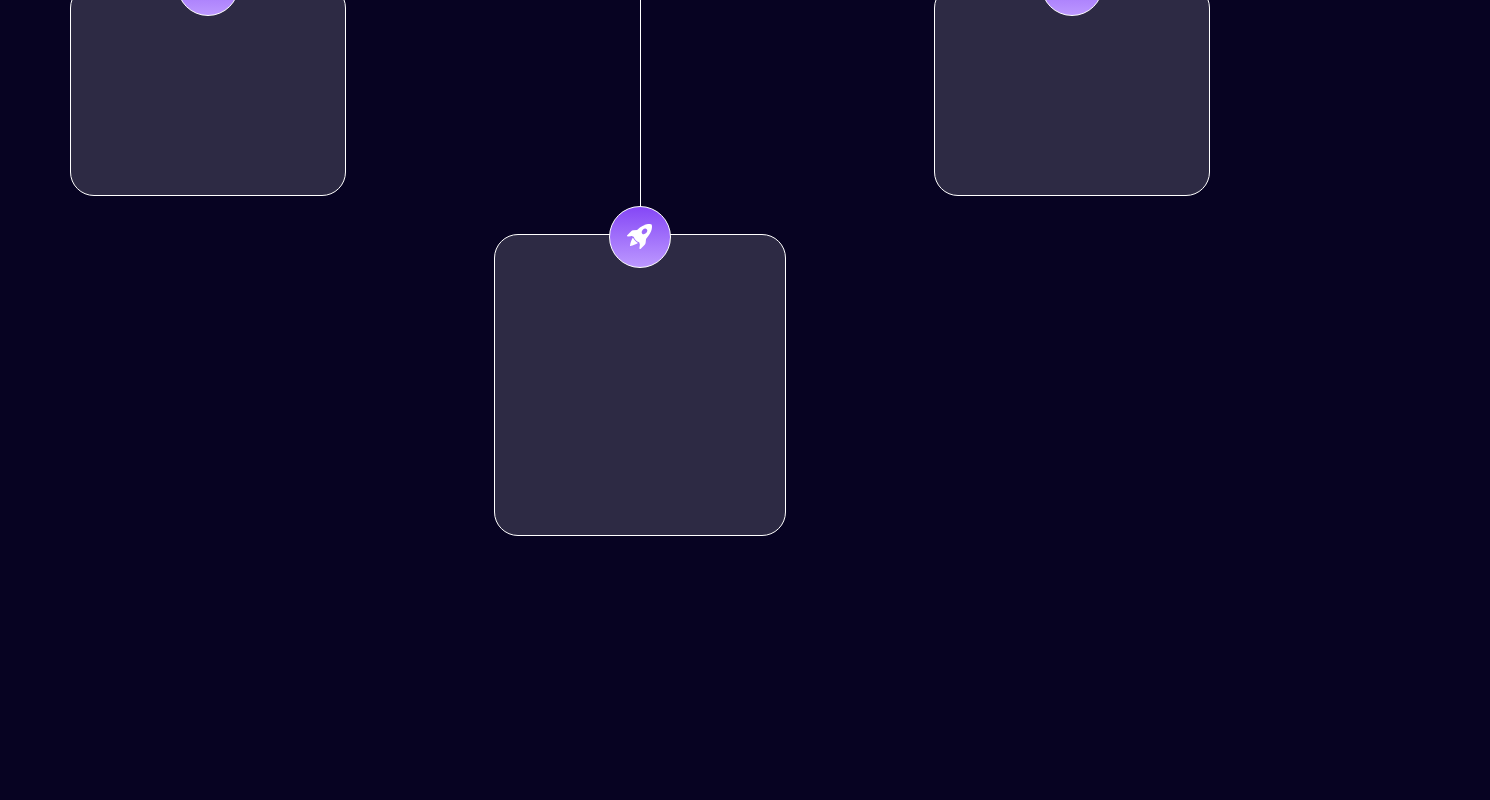
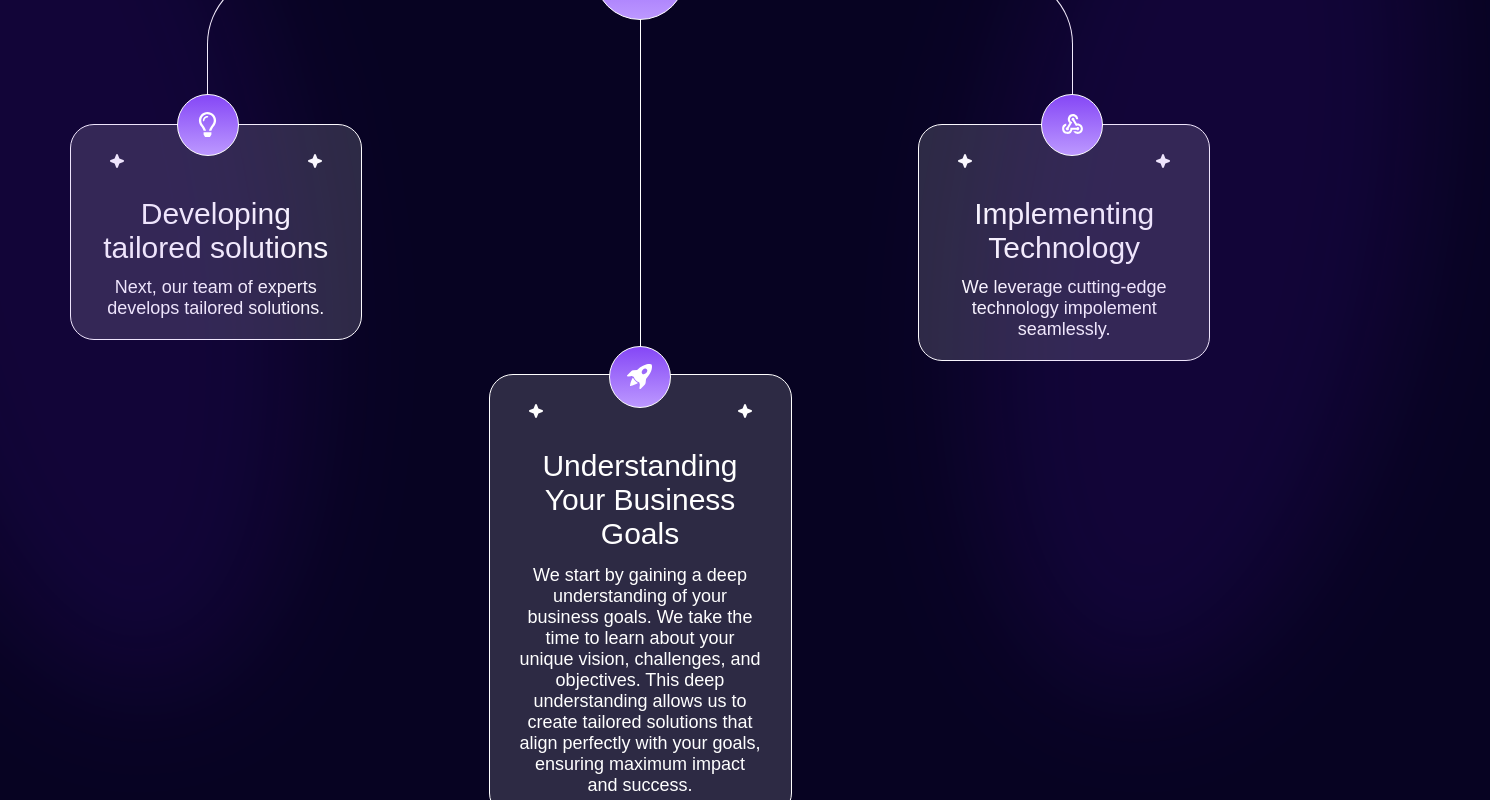
Before and after one commit to Vitalina-Korchova/landing-page, a React (Vite) app: page / in a window 1280 px wide. Shown: the part 1300-2100 px from the top of the page, 1490 px wide, since content can reach past the window. Before the commit the page ends 1954 px from the top, so only its background shows below. Built offline with nearby package versions, Linux system fonts and the light colour scheme; a web font is replaced by a local one.

Commit message:
finish benefits section

```diff
--- a/src/components/BenefitsSection.tsx
+++ b/src/components/BenefitsSection.tsx
@@ -2,6 +2,7 @@ import { FaLayerGroup } from "react-icons/fa";
 import { FaRegLightbulb } from "react-icons/fa";
 import { BsRocketTakeoffFill } from "react-icons/bs";
 import { MdOutlineWebhook } from "react-icons/md";
+import { PiStarFourFill } from "react-icons/pi";
 
 export default function BenefitsSection() {
   return (
@@ -22,8 +23,26 @@ export default function BenefitsSection() {
           </div>
           <div className="block-cards">
             <div className="block-2-cards">
-              <div></div>
-              <div></div>
+              <div className="block-card-inner">
+                <div className="stars">
+                  <PiStarFourFill />
+                  <PiStarFourFill />
+                </div>
+                <span>Developing tailored solutions</span>
+                <span>
+                  Next, our team of experts develops tailored solutions.
+                </span>
+              </div>
+              <div className="block-card-inner">
+                <div className="stars">
+                  <PiStarFourFill />
+                  <PiStarFourFill />
+                </div>
+                <span>Implementing Technology</span>
+                <span>
+                  We leverage cutting-edge technology impolement seamlessly.
+                </span>
+              </div>
             </div>
             <div className="block-icons">
               <div>
@@ -43,12 +62,25 @@ export default function BenefitsSection() {
               </div>
             </div>
             <div className="block-single-card">
-              <div className="bottom-card-goals"></div>
+              <div className="bottom-card-goals">
+                <div className="stars">
+                  <PiStarFourFill />
+                  <PiStarFourFill />
+                </div>
+                <span>Understanding Your Business Goals</span>
+                <span>
+                  We start by gaining a deep understanding of your business
+                  goals. We take the time to learn about your unique vision,
+                  challenges, and objectives. This deep understanding allows us
+                  to create tailored solutions that align perfectly with your
+                  goals, ensuring maximum impact and success.
+                </span>
+              </div>
             </div>
           </div>
-          {/* <div className="oval-left-shadow"></div>
-          <div className="oval-right-shadow"></div> */}
         </div>
+        <div className="oval-left-shadow"></div>
+        <div className="oval-right-shadow"></div>
       </div>
     </>
   );
--- a/src/styles/index.scss
+++ b/src/styles/index.scss
@@ -8,4 +8,5 @@ body {
   background-color: $background-color;
   font-family: $font-family-main;
   color: $font-color;
+  overflow-x: hidden;
 }
--- a/src/styles/partials/benefits-section.scss
+++ b/src/styles/partials/benefits-section.scss
@@ -1,8 +1,11 @@
+@use "./variables" as *;
+
 .benefits-section {
   margin: 100px 70px;
   display: flex;
   flex-direction: column;
   gap: 120px;
+  position: relative;
 
   .text-section-main {
     display: flex;
@@ -81,17 +84,40 @@
       position: absolute;
       top: 30px;
       width: 100%;
-      height: 210px;
+      height: 250px;
       background-color: transparent;
       display: flex;
       justify-content: space-between;
 
-      div {
+      .block-card-inner {
         width: 24%;
-        height: 210px;
+        height: fit-content;
         background-color: #ffffff27;
         border-radius: 24px;
         border: 1px solid white;
+        display: flex;
+        flex-direction: column;
+        gap: 8px;
+        padding: 8px;
+
+        .stars {
+          padding: 20px 30px;
+          display: flex;
+          justify-content: space-between;
+        }
+
+        > span:nth-child(2) {
+          font-size: 30px;
+          text-align: center;
+          padding: 0 18px;
+        }
+        > span:nth-child(3) {
+          font-size: 18px;
+          text-align: center;
+          font-family: $font-family-secondary;
+          padding: 4px 18px 12px 18px;
+          font-weight: 100;
+        }
       }
     }
 
@@ -100,7 +126,7 @@
       top: 120px;
       width: 100%;
       background-color: transparent;
-      height: 600px;
+      height: 650px;
 
       .block-icons {
         width: 76%;
@@ -188,14 +214,60 @@
         .bottom-card-goals {
           display: flex;
           margin: auto;
-          width: 290px;
-          height: 300px;
-
+          width: 25%;
+          height: fit-content;
           background-color: #ffffff27;
           border-radius: 24px;
           border: 1px solid white;
+          flex-direction: column;
+          gap: 10px;
+          padding: 8px;
+
+          .stars {
+            padding: 20px 30px;
+            display: flex;
+            justify-content: space-between;
+          }
+
+          > span:nth-child(2) {
+            font-size: 30px;
+            text-align: center;
+            padding: 0 18px;
+          }
+          > span:nth-child(3) {
+            font-size: 18px;
+            text-align: center;
+            font-family: $font-family-secondary;
+            padding: 4px 20px 12px 20px;
+            font-weight: 100;
+          }
         }
       }
     }
   }
+  .oval-left-shadow {
+    position: absolute;
+    top: 0;
+    left: -200px;
+    width: 420px;
+    height: 100%;
+    background: #6c13e11d;
+    transform: rotate(-10deg);
+    border-radius: 50%;
+    filter: blur(60px);
+    z-index: 1;
+  }
+
+  .oval-right-shadow {
+    position: absolute;
+    top: 0;
+    right: -200px;
+    width: 420px;
+    height: 100%;
+    background: #6c13e11d;
+    transform: rotate(10deg);
+    border-radius: 50%;
+    filter: blur(60px);
+    z-index: 1;
+  }
 }
--- a/src/styles/partials/hero-page.scss
+++ b/src/styles/partials/hero-page.scss
@@ -24,7 +24,7 @@
 
     .radial-circle {
       position: absolute;
-      top: 180px;
+      top: 300px;
       left: 52%;
       transform: translateX(-50%);
       width: 420px;
@@ -37,7 +37,7 @@
 
     .radial-circle-white {
       position: absolute;
-      top: 360px;
+      top: 480px;
       left: 54%;
       transform: translateX(-50%);
       width: 300px;
@@ -54,7 +54,7 @@
       left: 0;
       width: 100%;
       z-index: 3;
-      height: 60vh;
+      height: 500px;
       border-radius: 0 0 50% 50%/0 0 100% 100%;
       background: #ffffff;
       background: linear-gradient(
@@ -74,7 +74,7 @@
       left: 0;
       width: 100%;
       z-index: 4;
-      height: 60vh;
+      height: 500px;
       background-color: $background-color;
       border-radius: 0 0 50% 50%/0 0 100% 100%;
     }
@@ -184,7 +184,7 @@
     text-align: center;
     flex-direction: column;
     font-size: 80px;
-    margin: 40px auto 30px;
+    margin: 70px;
     background: linear-gradient(
       180deg,
       rgba(255, 255, 255, 1) 7%,
@@ -205,6 +205,7 @@
   .btn-wrapper {
     display: flex;
     justify-content: center;
+    margin-top: 100px;
   }
   button {
     z-index: 5;
@@ -228,7 +229,7 @@
   .list-companies {
     display: flex;
     flex-direction: row;
-    margin: 70px 70px;
+    margin: 90px 70px;
     position: relative;
 
     &::before {
@@ -256,7 +257,6 @@
       position: absolute;
       width: 18%;
       right: 0;
-
       z-index: 2;
     }
 
```
Also changed, not shown: src/styles/partials/hero-page.css (+33 -7 lines).
